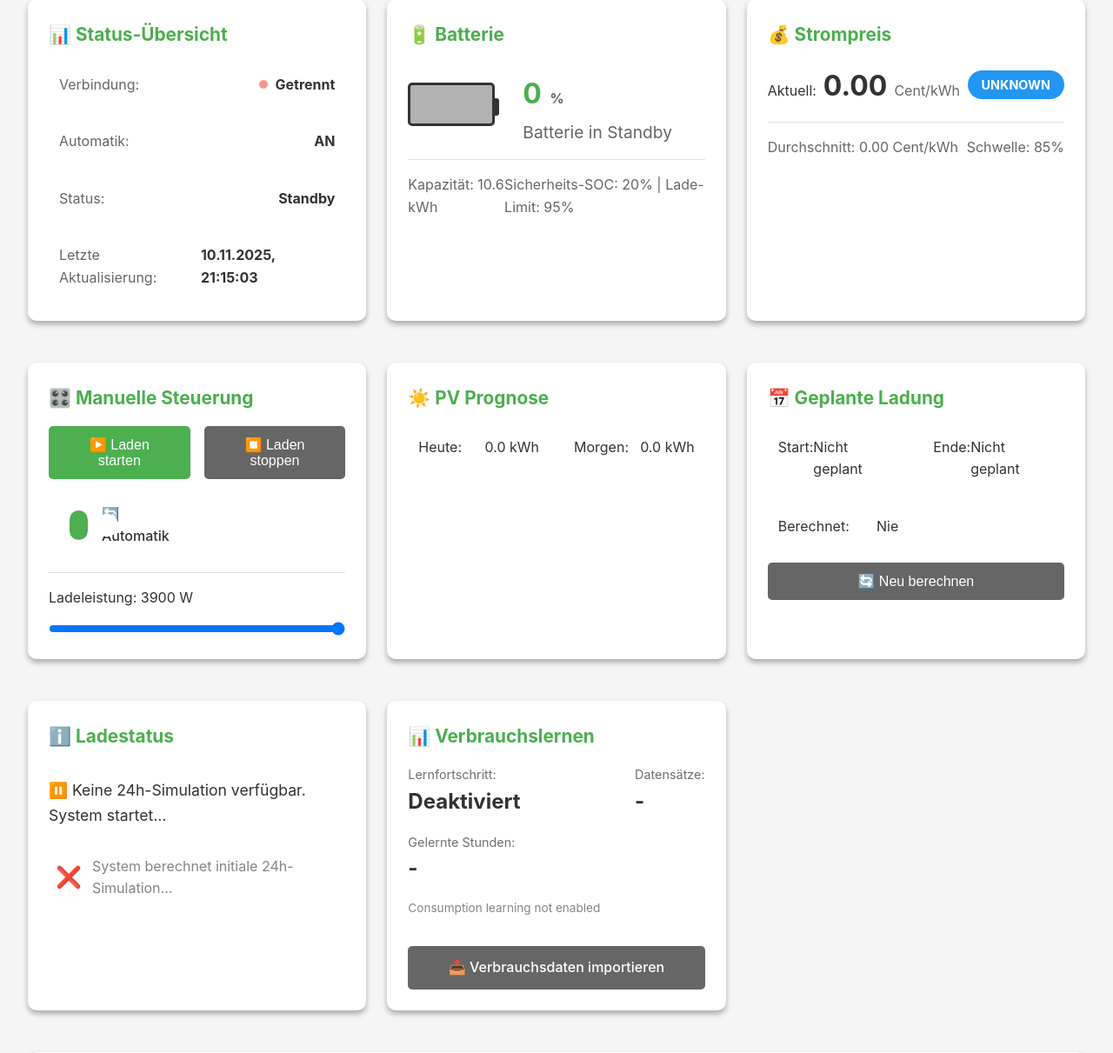
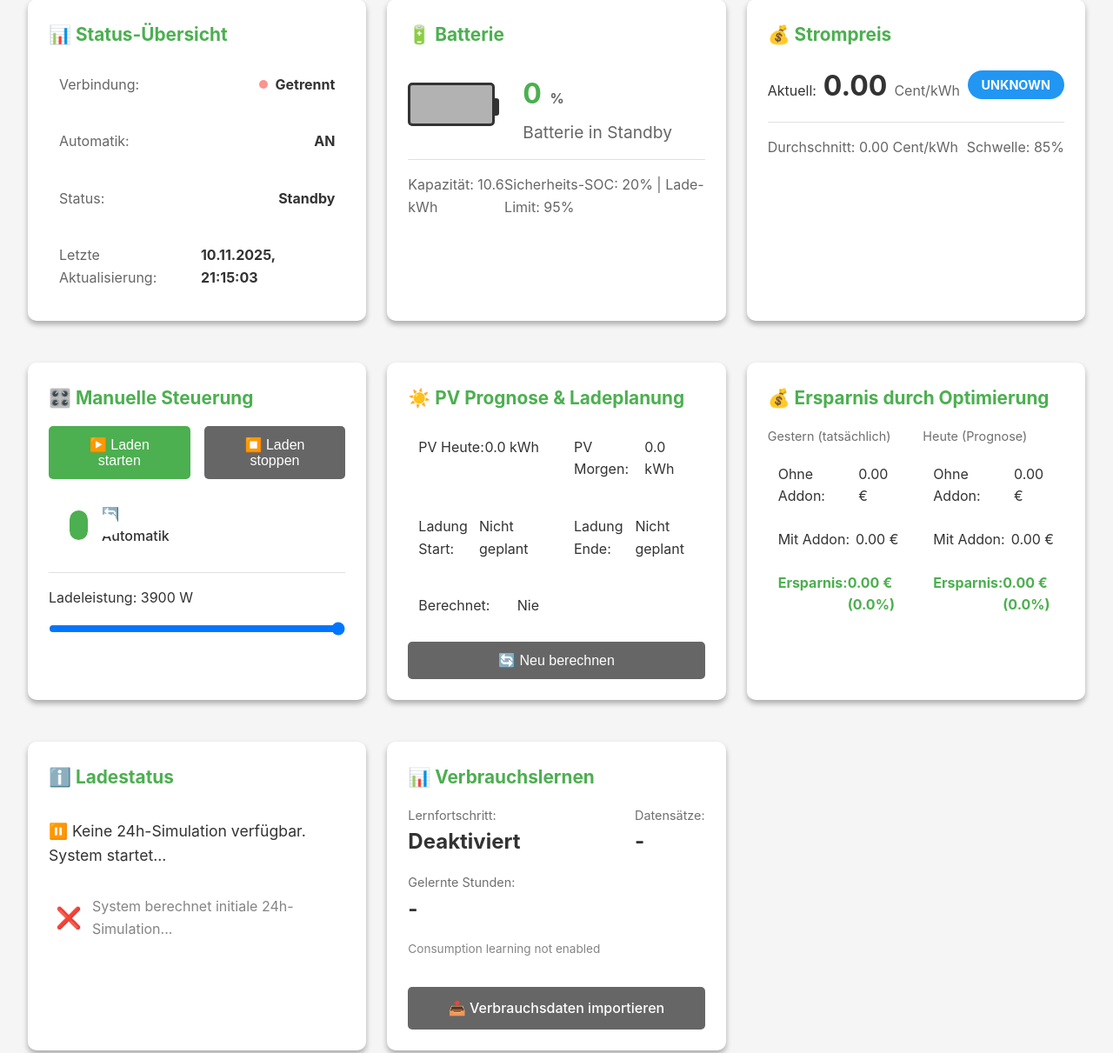
Before and after one commit to SvenSteuer/kostal-tibber-25c, a Flask app: page / in a window 1280 px wide. Shown: the part 107-1318 px from the top of the page at 87% size. Run offline with Flask 3, Linux system fonts and the light colour scheme.

Commit message:
Add cost savings calculation and dashboard display
Features:
- New API endpoint /api/cost_savings that calculates optimization savings
- Compares costs: without addon (direct grid purchase) vs. with addon (optimized)
- Shows savings for yesterday (actual) and today (forecast)
- Displays absolute (€) and percentage (%) savings

Backend (app.py):
- get_historical_tibber_prices() - fetches hourly electricity prices from HA
- get_historical_grid_energy() - fetches hourly grid import/export from HA
- api_cost_savings() - calculates savings using consumption, prices, and grid data

Frontend (dashboard.html):
- Merged "PV Prognose" and "Geplante Ladung" into one card
- New "Ersparnis durch Optimierung" card shows:
  * Yesterday: actual savings achieved
  * Today: forecast savings (updates throughout day)
  * Both show: cost without addon, cost with addon, saved amount and %
- Updates every 5 minutes automatically

Calculation Logic:
- Without addon: Cost = Σ(consumption × price)
- With addon: Cost = Σ(import × price) - Σ(export × price)
- Savings: Difference between the two approaches

Version: 1.2.0-beta.56

```diff
--- a/battery_manager/app.py
+++ b/battery_manager/app.py
@@ -1621,6 +1621,295 @@ def api_battery_schedule():
             'start_time': None
         }), 500
 
+
+def get_historical_tibber_prices(ha_client, tibber_sensor: str, start_time, end_time, hours: int = 24) -> List[float]:
+    """
+    Get historical Tibber prices for the specified time range.
+
+    Args:
+        ha_client: Home Assistant client
+        tibber_sensor: Tibber price sensor entity ID
+        start_time: Start datetime
+        end_time: End datetime
+        hours: Number of hours to retrieve (default: 24)
+
+    Returns:
+        List[float]: Hourly prices in €/kWh (returns None if error or no data)
+    """
+    try:
+        from datetime import timedelta
+
+        logger.info(f"Fetching historical Tibber prices from {tibber_sensor} for {hours} hours...")
+        history = ha_client.get_history(tibber_sensor, start_time, end_time)
+
+        if not history or len(history) == 0:
+            logger.warning(f"No historical price data available from {tibber_sensor}")
+            return None
+
+        # Extract price data points with timestamps
+        data_points = []  # List of (timestamp, price)
+        for entry in history:
+            try:
+                state = entry.get('state')
+                if state not in ['unknown', 'unavailable', None, '']:
+                    price_value = float(state)
+
+                    # Parse timestamp
+                    timestamp_str = entry.get('last_changed') or entry.get('last_updated')
+                    if timestamp_str:
+                        from datetime import datetime
+                        ts = datetime.fromisoformat(timestamp_str.replace('Z', '+00:00'))
+                        data_points.append((ts, price_value))
+            except (ValueError, TypeError):
+                continue
+
+        if not data_points:
+            logger.warning("No valid price data points found")
+            return None
+
+        # Sort by timestamp
+        data_points.sort(key=lambda x: x[0])
+
+        # Group into hourly buckets and average
+        hourly_prices = []
+        for hour_offset in range(hours):
+            hour_start = start_time + timedelta(hours=hour_offset)
+            hour_end = hour_start + timedelta(hours=1)
+
+            # Get all data points in this hour
+            hour_prices = [price for ts, price in data_points if hour_start <= ts < hour_end]
+
+            if hour_prices:
+                # Average all prices in this hour
+                avg_price = sum(hour_prices) / len(hour_prices)
+                hourly_prices.append(avg_price)
+            else:
+                # No data for this hour, use 0.30 as fallback
+                hourly_prices.append(0.30)
+
+        logger.info(f"Retrieved {len(hourly_prices)} hourly prices, avg={sum(hourly_prices)/len(hourly_prices):.4f} €/kWh")
+        return hourly_prices
+
+    except Exception as e:
+        logger.error(f"Error fetching historical Tibber prices: {e}", exc_info=True)
+        return None
+
+
+def get_historical_grid_energy(ha_client, sensor: str, start_time, end_time, hours: int = 24) -> List[float]:
+    """
+    Get historical grid import or export energy for the specified time range.
+
+    Args:
+        ha_client: Home Assistant client
+        sensor: Grid energy sensor entity ID (cumulative kWh)
+        start_time: Start datetime
+        end_time: End datetime
+        hours: Number of hours to retrieve (default: 24)
+
+    Returns:
+        List[float]: Hourly energy in kWh (returns None if error or no data)
+    """
+    try:
+        from datetime import timedelta
+
+        logger.info(f"Fetching historical grid energy from {sensor} for {hours} hours...")
+
+        # Get energy delta for each hour
+        hourly_energy = []
+        for hour_offset in range(hours):
+            hour_start = start_time + timedelta(hours=hour_offset)
+            hour_end = hour_start + timedelta(hours=1)
+
+            # Get value at start of hour
+            start_history = ha_client.get_history(sensor, hour_start, hour_start + timedelta(seconds=1))
+            if not start_history or len(start_history) == 0:
+                hourly_energy.append(0.0)
+                continue
+
+            start_state = start_history[0].get('state')
+            if start_state in ['unknown', 'unavailable', None, '']:
+                hourly_energy.append(0.0)
+                continue
+
+            start_value = float(start_state)
+
+            # Get value at end of hour
+            end_history = ha_client.get_history(sensor, hour_end - timedelta(seconds=1), hour_end)
+            if not end_history or len(end_history) == 0:
+                hourly_energy.append(0.0)
+                continue
+
+            end_state = end_history[-1].get('state')
+            if end_state in ['unknown', 'unavailable', None, '']:
+                hourly_energy.append(0.0)
+                continue
+
+            end_value = float(end_state)
+
+            # Calculate delta (energy used in this hour)
+            delta = end_value - start_value
+
+            # Handle sensor resets (negative delta)
+            if delta < 0:
+                logger.warning(f"Sensor {sensor} reset detected at hour {hour_offset}, using 0")
+                delta = 0.0
+
+            hourly_energy.append(delta)
+
+        logger.info(f"Retrieved {len(hourly_energy)} hourly energy values, total={sum(hourly_energy):.2f} kWh")
+        return hourly_energy
+
+    except Exception as e:
+        logger.error(f"Error fetching historical grid energy: {e}", exc_info=True)
+        return None
+
+
+@app.route('/api/cost_savings')
+def api_cost_savings():
+    """Calculate cost savings from battery optimization addon"""
+    try:
+        from datetime import datetime, timedelta
+
+        now = datetime.now().astimezone()
+        current_hour = now.hour
+
+        result = {
+            'yesterday': {
+                'cost_without': 0.0,
+                'cost_with': 0.0,
+                'saved': 0.0,
+                'saved_percent': 0.0
+            },
+            'today': {
+                'cost_without': 0.0,
+                'cost_with': 0.0,
+                'saved': 0.0,
+                'saved_percent': 0.0
+            }
+        }
+
+        # Get sensor configuration
+        tibber_sensor = config.get('tibber_price_sensor', 'sensor.tibber_prices')
+        grid_import_sensor = config.get('grid_from_energy_sensor')
+        grid_export_sensor = config.get('grid_to_energy_sensor')
+
+        if not grid_import_sensor or not grid_export_sensor:
+            logger.warning("Grid import/export sensors not configured")
+            return jsonify(result), 200
+
+        # =================================================================
+        # YESTERDAY CALCULATION
+        # =================================================================
+        try:
+            # Calculate yesterday's time range (00:00 - 23:59)
+            yesterday_start = (now - timedelta(days=1)).replace(hour=0, minute=0, second=0, microsecond=0)
+            yesterday_end = yesterday_start + timedelta(hours=24)
+
+            logger.info(f"Calculating yesterday savings: {yesterday_start.strftime('%Y-%m-%d %H:%M')} to {yesterday_end.strftime('%Y-%m-%d %H:%M')}")
+
+            # Get historical data for yesterday (24 hours)
+            yesterday_prices = get_historical_tibber_prices(ha_client, tibber_sensor, yesterday_start, yesterday_end, 24)
+            yesterday_grid_import = get_historical_grid_energy(ha_client, grid_import_sensor, yesterday_start, yesterday_end, 24)
+            yesterday_grid_export = get_historical_grid_energy(ha_client, grid_export_sensor, yesterday_start, yesterday_end, 24)
+
+            # Get consumption for each hour using existing function
+            yesterday_consumption = []
+            for hour_offset in range(24):
+                hour_timestamp = yesterday_start + timedelta(hours=hour_offset + 1)  # +1 because function expects end of hour
+                consumption = get_home_consumption_kwh(ha_client, config, hour_timestamp)
+                if consumption is not None:
+                    yesterday_consumption.append(consumption)
+                else:
+                    yesterday_consumption.append(0.0)
+
+            # Calculate costs if we have all data
+            if yesterday_prices and yesterday_grid_import and yesterday_grid_export and yesterday_consumption:
+                # Cost WITHOUT addon: Sum(Consumption * Price)
+                cost_without = sum(cons * price for cons, price in zip(yesterday_consumption, yesterday_prices))
+
+                # Cost WITH addon: Sum(GridImport * Price) - Sum(GridExport * Price)
+                # Export earnings reduce the cost (you get paid for exports)
+                cost_with = sum(imp * price for imp, price in zip(yesterday_grid_import, yesterday_prices)) - \
+                           sum(exp * price for exp, price in zip(yesterday_grid_export, yesterday_prices))
+
+                # Calculate savings
+                saved = cost_without - cost_with
+                saved_percent = (saved / cost_without * 100) if cost_without > 0 else 0.0
+
+                result['yesterday'] = {
+                    'cost_without': round(cost_without, 2),
+                    'cost_with': round(cost_with, 2),
+                    'saved': round(saved, 2),
+                    'saved_percent': round(saved_percent, 1)
+                }
+
+                logger.info(f"Yesterday savings: €{saved:.2f} ({saved_percent:.1f}%) - "
+                          f"Without: €{cost_without:.2f}, With: €{cost_with:.2f}")
+        except Exception as e:
+            logger.error(f"Error calculating yesterday savings: {e}", exc_info=True)
+
+        # =================================================================
+        # TODAY CALCULATION (only hours that have passed)
+        # =================================================================
+        try:
+            # Calculate today's time range (00:00 - current_hour)
+            today_start = now.replace(hour=0, minute=0, second=0, microsecond=0)
+            hours_passed = current_hour  # Hours 0 to current_hour-1 have passed
+
+            if hours_passed > 0:
+                logger.info(f"Calculating today savings for {hours_passed} hours: {today_start.strftime('%Y-%m-%d %H:%M')} to {now.strftime('%H:%M')}")
+
+                # Get historical data for today (only hours that have passed)
+                today_prices = get_historical_tibber_prices(ha_client, tibber_sensor, today_start, now, hours_passed)
+                today_grid_import = get_historical_grid_energy(ha_client, grid_import_sensor, today_start, now, hours_passed)
+                today_grid_export = get_historical_grid_energy(ha_client, grid_export_sensor, today_start, now, hours_passed)
+
+                # Get consumption for each hour using existing function
+                today_consumption = []
+                for hour_offset in range(hours_passed):
+                    hour_timestamp = today_start + timedelta(hours=hour_offset + 1)  # +1 because function expects end of hour
+                    consumption = get_home_consumption_kwh(ha_client, config, hour_timestamp)
+                    if consumption is not None:
+                        today_consumption.append(consumption)
+                    else:
+                        today_consumption.append(0.0)
+
+                # Calculate costs if we have all data
+                if today_prices and today_grid_import and today_grid_export and today_consumption:
+                    # Cost WITHOUT addon: Sum(Consumption * Price)
+                    cost_without = sum(cons * price for cons, price in zip(today_consumption, today_prices))
+
+                    # Cost WITH addon: Sum(GridImport * Price) - Sum(GridExport * Price)
+                    cost_with = sum(imp * price for imp, price in zip(today_grid_import, today_prices)) - \
+                               sum(exp * price for exp, price in zip(today_grid_export, today_prices))
+
+                    # Calculate savings
+                    saved = cost_without - cost_with
+                    saved_percent = (saved / cost_without * 100) if cost_without > 0 else 0.0
+
+                    result['today'] = {
+                        'cost_without': round(cost_without, 2),
+                        'cost_with': round(cost_with, 2),
+                        'saved': round(saved, 2),
+                        'saved_percent': round(saved_percent, 1)
+                    }
+
+                    logger.info(f"Today savings ({hours_passed}h): €{saved:.2f} ({saved_percent:.1f}%) - "
+                              f"Without: €{cost_without:.2f}, With: €{cost_with:.2f}")
+        except Exception as e:
+            logger.error(f"Error calculating today savings: {e}", exc_info=True)
+
+        return jsonify(result), 200
+
+    except Exception as e:
+        logger.error(f"Error in cost_savings endpoint: {e}", exc_info=True)
+        return jsonify({
+            'error': str(e),
+            'yesterday': {'cost_without': 0, 'cost_with': 0, 'saved': 0, 'saved_percent': 0},
+            'today': {'cost_without': 0, 'cost_with': 0, 'saved': 0, 'saved_percent': 0}
+        }), 500
+
+
 @app.route('/api/adjust_power', methods=['POST'])
 def api_adjust_power():
     """Adjust charging power during active charging (v0.2.0)"""
--- a/battery_manager/templates/dashboard.html
+++ b/battery_manager/templates/dashboard.html
@@ -104,31 +104,24 @@
         </div>
     </div>
 
-    <!-- Forecast -->
+    <!-- Forecast & Charging Plan -->
     <div class="card forecast-card">
-        <h2>☀️ PV Prognose</h2>
+        <h2>☀️ PV Prognose & Ladeplanung</h2>
         <div class="forecast-display">
             <div class="forecast-item">
-                <span class="label">Heute:</span>
+                <span class="label">PV Heute:</span>
                 <span class="value" id="forecast-today">{{ "%.1f"|format(state.forecast.today) }} kWh</span>
             </div>
             <div class="forecast-item">
-                <span class="label">Morgen:</span>
+                <span class="label">PV Morgen:</span>
                 <span class="value" id="forecast-tomorrow">{{ "%.1f"|format(state.forecast.tomorrow) }} kWh</span>
             </div>
-        </div>
-    </div>
-
-    <!-- Charging Plan (v0.3.0) -->
-    <div class="card forecast-card">
-        <h2>📅 Geplante Ladung</h2>
-        <div class="forecast-display" id="charging-plan-display">
             <div class="forecast-item">
-                <span class="label">Start:</span>
+                <span class="label">Ladung Start:</span>
                 <span class="value" id="plan-start">Nicht geplant</span>
             </div>
             <div class="forecast-item">
-                <span class="label">Ende:</span>
+                <span class="label">Ladung Ende:</span>
                 <span class="value" id="plan-end">Nicht geplant</span>
             </div>
             <div class="forecast-item">
@@ -140,6 +133,43 @@
             <button onclick="recalculatePlan()" class="btn btn-secondary" style="width: 100%;">
                 🔄 Neu berechnen
             </button>
+        </div>
+    </div>
+
+    <!-- Cost Savings -->
+    <div class="card forecast-card">
+        <h2>💰 Ersparnis durch Optimierung</h2>
+        <div class="forecast-display" id="savings-display">
+            <div style="margin-bottom: 1rem; padding-bottom: 1rem; border-bottom: 1px solid rgba(255,255,255,0.1);">
+                <div style="font-size: 0.9rem; opacity: 0.7; margin-bottom: 0.5rem;">Gestern (tatsächlich)</div>
+                <div class="forecast-item">
+                    <span class="label">Ohne Addon:</span>
+                    <span class="value" id="savings-yesterday-without">-- €</span>
+                </div>
+                <div class="forecast-item">
+                    <span class="label">Mit Addon:</span>
+                    <span class="value" id="savings-yesterday-with">-- €</span>
+                </div>
+                <div class="forecast-item" style="font-weight: bold; color: #4CAF50;">
+                    <span class="label">Ersparnis:</span>
+                    <span class="value" id="savings-yesterday-saved">-- € (---%)</span>
+                </div>
+            </div>
+            <div>
+                <div style="font-size: 0.9rem; opacity: 0.7; margin-bottom: 0.5rem;">Heute (Prognose)</div>
+                <div class="forecast-item">
+                    <span class="label">Ohne Addon:</span>
+                    <span class="value" id="savings-today-without">-- €</span>
+                </div>
+                <div class="forecast-item">
+                    <span class="label">Mit Addon:</span>
+                    <span class="value" id="savings-today-with">-- €</span>
+                </div>
+                <div class="forecast-item" style="font-weight: bold; color: #4CAF50;">
+                    <span class="label">Ersparnis:</span>
+                    <span class="value" id="savings-today-saved">-- € (---%)</span>
+                </div>
+            </div>
         </div>
     </div>
 
@@ -863,11 +893,13 @@ function initCharts() {
     updatePriceChart();
     updateConsumptionChart();
     updateBatteryScheduleChart();  // v0.9.0
+    updateCostSavings();  // v1.2.0-beta.55
 
     // Update charts every 5 minutes
     setInterval(updatePriceChart, 300000);
     setInterval(updateConsumptionChart, 300000);
     setInterval(updateBatteryScheduleChart, 300000);  // v0.9.0
+    setInterval(updateCostSavings, 300000);  // v1.2.0-beta.55
 }
 
 function updatePriceChart() {
@@ -1056,6 +1088,33 @@ function updateBatteryScheduleChart() {
         });
 }
 
+function updateCostSavings() {
+    fetch(apiUrl('api/cost_savings'))
+        .then(response => response.json())
+        .then(data => {
+            // Update Yesterday section
+            if (data.yesterday) {
+                const y = data.yesterday;
+                document.getElementById('savings-yesterday-without').textContent = y.cost_without.toFixed(2) + ' €';
+                document.getElementById('savings-yesterday-with').textContent = y.cost_with.toFixed(2) + ' €';
+                document.getElementById('savings-yesterday-saved').textContent =
+                    y.saved.toFixed(2) + ' € (' + y.saved_percent.toFixed(1) + '%)';
+            }
+
+            // Update Today section
+            if (data.today) {
+                const t = data.today;
+                document.getElementById('savings-today-without').textContent = t.cost_without.toFixed(2) + ' €';
+                document.getElementById('savings-today-with').textContent = t.cost_with.toFixed(2) + ' €';
+                document.getElementById('savings-today-saved').textContent =
+                    t.saved.toFixed(2) + ' € (' + t.saved_percent.toFixed(1) + '%)';
+            }
+        })
+        .catch(error => {
+            console.error('Error updating cost savings:', error);
+        });
+}
+
 // Initialize charts when DOM is ready
 if (document.readyState === 'loading') {
     document.addEventListener('DOMContentLoaded', initCharts);
--- a/config.yaml
+++ b/config.yaml
@@ -1,5 +1,5 @@
 name: Kostal Battery Manager
-version: "1.2.0-beta.55"
+version: "1.2.0-beta.56"
 slug: kostal_battery_manager
 description: "Intelligente Batteriesteuerung für Kostal Plenticore Plus mit Tibber-Optimierung, Verbrauchslernen und prädiktiver Ganztags-Planung"
 url: "https://github.com/SvenSteuer/kostal-battery-manager"
```
